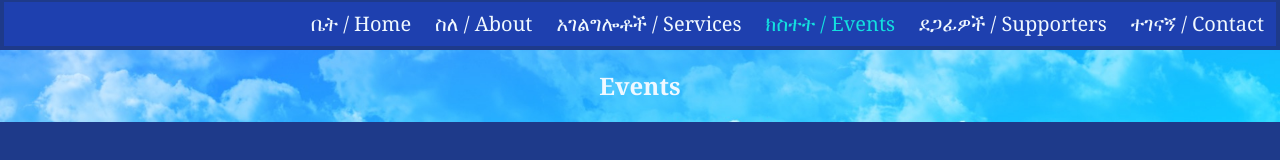
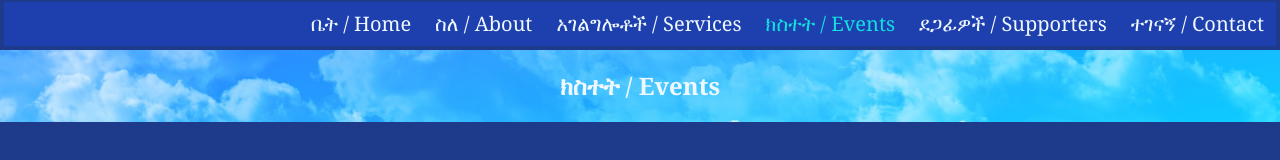
Before and after one commit to rambriz91/abune-aregawi, a React (Vite) app: page /Event in a window 1280 px wide. Shown: the part 133-293 px from the top of the page. Built offline with nearby package versions, Linux system fonts and the light colour scheme.

Commit message:
updated ahmaric on events page.

```diff
--- a/src/pages/Event.jsx
+++ b/src/pages/Event.jsx
@@ -1,7 +1,7 @@
 export default function Event() {
-    return (
-        <div className='flex flex-col text-2xl georgia items-center'>
-            <h2 className='text-center m-5'>Events</h2>
-        </div>
-    )
+  return (
+    <div className='flex flex-col text-2xl georgia items-center'>
+      <h2 className='text-center m-5'>ክስተት / Events</h2>
+    </div>
+  );
 }
```
